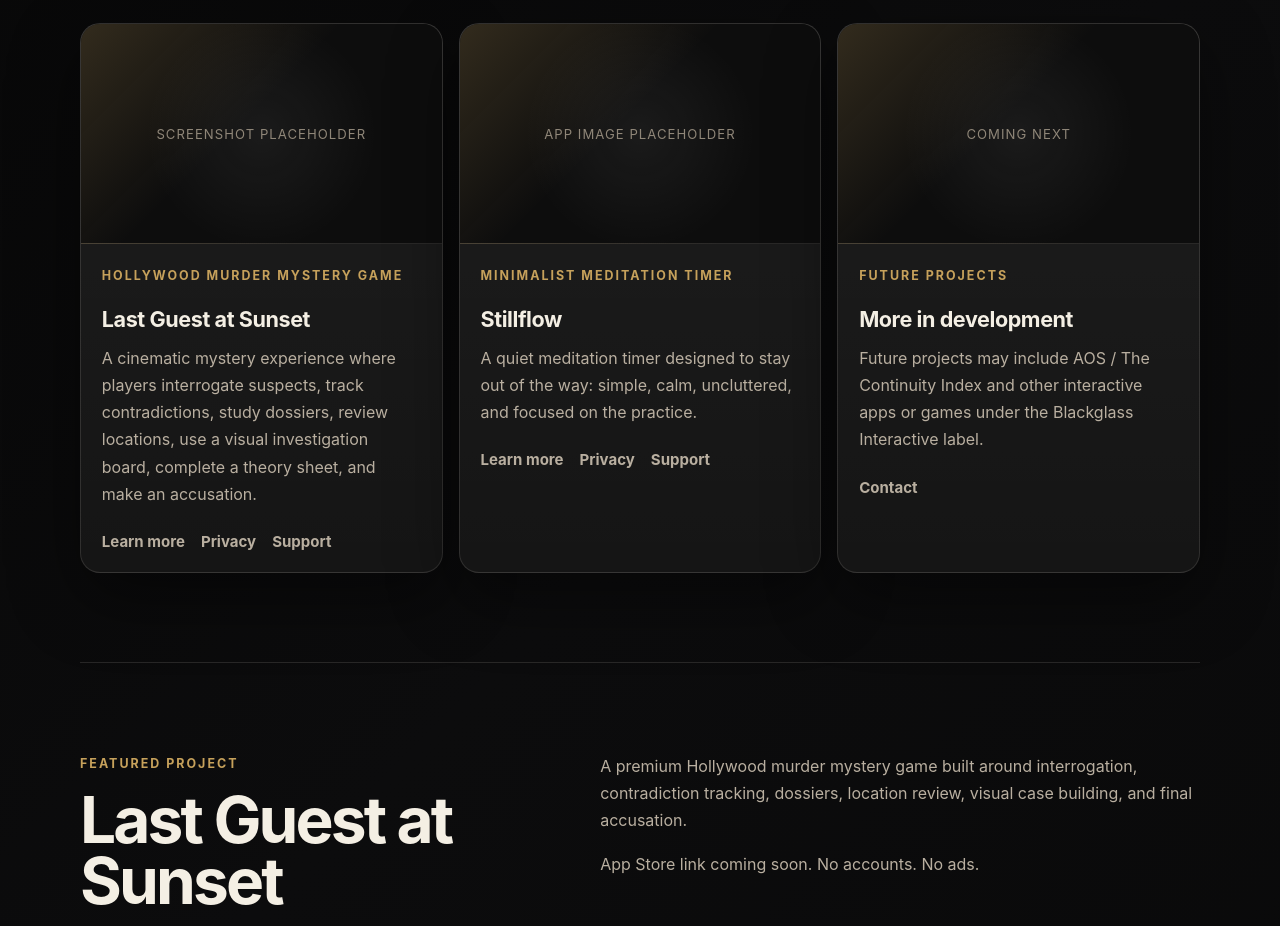
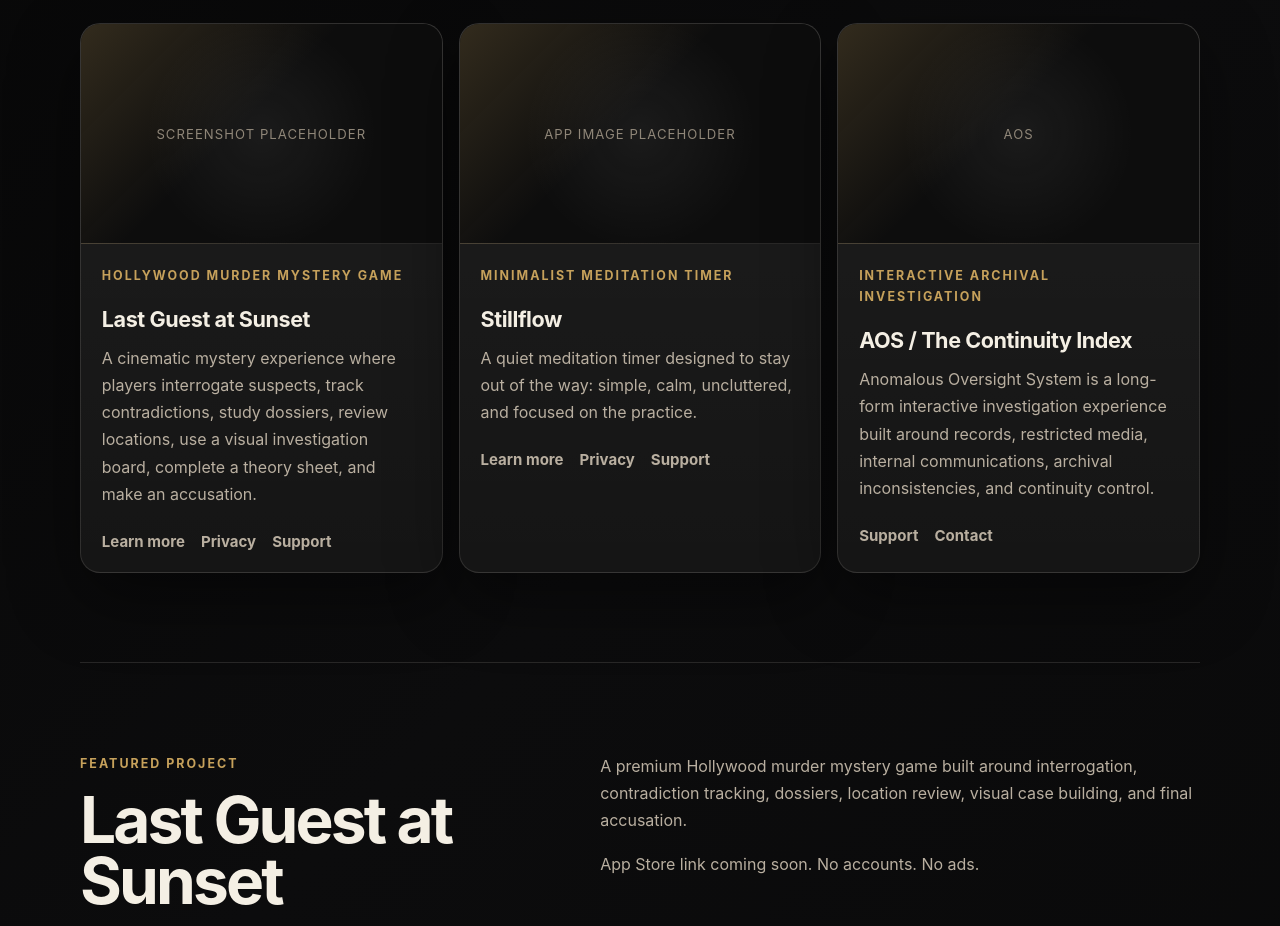
Before and after one commit to Zappa777f/blackglass-interactive-site, a website built with Vite: page index.html in a window 1280 px wide. Shown: the part 940-1866 px from the top of the page. Built offline with nearby package versions, Linux system fonts and the light colour scheme.

Commit message:
Add AOS to home project cards

```diff
--- a/index.html
+++ b/index.html
@@ -110,19 +110,21 @@
 
           <article class="product-card">
             <div class="product-media placeholder-media">
-              <span>Coming next</span>
+              <span>AOS</span>
             </div>
 
             <div class="product-content">
-              <p class="product-kicker">Future projects</p>
-              <h3>More in development</h3>
+              <p class="product-kicker">Interactive archival investigation</p>
+              <h3>AOS / The Continuity Index</h3>
 
               <p>
-                Future projects may include AOS / The Continuity Index and other
-                interactive apps or games under the Blackglass Interactive label.
+                Anomalous Oversight System is a long-form interactive investigation
+                experience built around records, restricted media, internal communications,
+                archival inconsistencies, and continuity control.
               </p>
 
               <div class="product-links">
+                <a href="#support">Support</a>
                 <a href="mailto:contact@blackglassinteractive.com">Contact</a>
               </div>
             </div>
```
